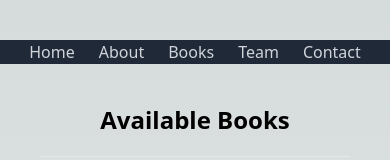
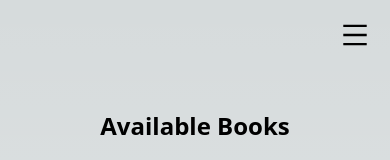
Before and after one commit to JayMy45/rewritingNarratives, a Next.js app: page /book in a window 390 px wide. Shown: the top 160 px of the page. Built offline with nearby package versions, Linux system fonts and the light colour scheme.

Commit message:
implemented hamburger functionality

```diff
--- a/app/hamburger.js
+++ b/app/hamburger.js
@@ -27,8 +27,8 @@ export default function Hamburger() {
                 />
             </div>
             <div className={navbarOpen
-                ? "fixed left-0 top-0 w-[75%] h-screen bg-slate-800 p-7 ease-in duration-500"
-                : "fixed left-[-100%]  w-[75%] h-screen top-0 p-10 ease-in duration-500"
+                ? "fixed left-0 top-0 w-[75%] h-screen bg-slate-800 p-7 ease-in duration-500 md:hidden z-50"
+                : "fixed left-[-100%]  w-[75%] h-screen top-0 p-10 ease-in duration-500 md:hidden z-50"
             }
             >
                 <div className="flex w-full items-center justify-end">
@@ -47,52 +47,62 @@ export default function Hamburger() {
                                 Home
                             </li>
                         </Link>
-                        <Link href="about">
+                        <Link href="/about">
                             <li
                                 onClick={() => setNavbarOpen(false)}
                                 className="py-4 cursor-pointer">
-                                About
+                                About Us
                             </li>
                         </Link>
-                        <Link href="testimonial">
+                        <Link href="/book">
                             <li
                                 onClick={() => setNavbarOpen(false)}
                                 className="py-4 cursor-pointer">
-                                Testimonial
+                                Books
                             </li>
                         </Link>
-                        <Link href="contact">
+                        <Link href="/team">
                             <li
                                 onClick={() => setNavbarOpen(false)
                                 }
                                 className="py-4 cursor-pointer">
-                                Contact
+                                Dream Team
+                            </li>
+                        </Link>
+                        <Link href="/contact">
+                            <li
+                                onClick={() => setNavbarOpen(false)
+                                }
+                                className="py-4 cursor-pointer">
+                                Contact Us
                             </li>
                         </Link>
                     </ul>
                 </div>
                 <div>
                     <div className="flex flex-row justify-around pt-10 items-center">
-
+                        <Link href={'https://www.facebook.com/profile.php?id=100092835397018&mibextid=LQQJ4d'}
+                            target="_blank"
+                            rel="noopener noreferrer"
+                        >
                             <AiOutlineInstagram
                                 size={30}
                                 className="cursor-pointer"
                                 onClick={() => setNavbarOpen(false)
                                 }
                             />
+                        </Link>
+                        <Link href={'https://www.instagram.com/oledasinkler_/?igshid=MmIzYWVlNDQ5Yg%3D%3D'}
+                            target="_blank"
+                            rel="noopener noreferrer"
+                        >
                             <AiOutlineFacebook
                                 size={30}
                                 className="cursor-pointer"
                                 onClick={() => setNavbarOpen(false)
                                 }
                             />
-                        <AiOutlineTwitter
-                            size={30}
-                            className="cursor-pointer"
-                            onClick={() => setNavbarOpen(false)
-                            }
-                        />
-
+                        </Link>
                     </div>
                 </div>
             </div>
--- a/app/navbar.js
+++ b/app/navbar.js
@@ -5,67 +5,64 @@ export default function NavBar() {
 
     return (
         <>
-            <nav className="h-34 mt-10 md:mt-0 md:mt-0 bg-gray-800 dark:bg-transparent">
+            <nav className="hidden md:block h-34 mt-10 md:mt-0 md:mt-0 bg-gray-800 dark:bg-transparent">
                 <div className="flex justify-between h-full items-center">
                     <div className="w-1/6 hidden md:block">
 
                         <div className="">
-                            {/* <span className="">
-                                <img
-                                src="https://res.cloudinary.com/dp04hh5pz/image/upload/v1690422041/RewriteTheNarrative/ReWrte_the_Narrative_6_yyho2e.png"
-                                alt="Rewrite the Narrative Logo"
-                                className="w-36 h-36 p-2 mx-auto"
-                            />
-                            </span>
-                            <span className=""> */}
                             <img
                                 src="https://res.cloudinary.com/dp04hh5pz/image/upload/v1690519474/RewriteTheNarrative/ReWriteTheNarrative.bgRed_v6x6zc.png"
                                 alt="Rewrite the Narrative Red Logo"
                                 className="w-36 h-36 p-2 mx-auto"
                             />
-                            {/* </span> */}
                         </div>
                     </div>
 
                     <div className="flex flex-row justify-center mx-auto w-2/6">
-                        <div className="mx-3 text-gray-300">
+                        <div className="hidden md:block mx-3 text-gray-300">
                             <Link href="/" >Home</Link>
                         </div>
 
-                        <div className="mx-3">
+                        <div className="hidden md:block mx-3">
                             <Link href="/about" >
-                                <span className="hidden lg:inline text-gray-300">About Us</span>
-                                <span className="inline lg:hidden text-gray-300">About</span>
+                                <span className="hidden xl:inline text-gray-300">About Us</span>
+                                <span className="inline xl:hidden text-gray-300">About</span>
                             </Link>
                         </div>
 
-                        <div className="mx-3 text-gray-300">
+                        <div className="hidden md:block mx-3 text-gray-300">
                             <Link href="/book">Books</Link>
                         </div>
 
-                        <div className="mx-3">
+                        <div className="hidden md:block mx-3">
                             <Link href="/team" >
-                                <span className="hidden lg:inline text-gray-300">Dream Team</span>
-                                <span className="inline lg:hidden text-gray-300">Team</span>
+                                <span className="hidden xl:inline text-gray-300">Dream Team</span>
+                                <span className="inline xl:hidden text-gray-300">Team</span>
                             </Link>
                         </div>
 
-                        <div className="mx-3 text-gray-300">
+                        <div className="hidden md:block mx-3 text-gray-300">
                             <Link href="/contact" >Contact</Link>
                         </div>
                     </div>
                     <div className="w-1/6 hidden md:block">
                         <div className="flex justify-between w-24 mx-auto">
+
+                            {/* facebook link */}
                             <div>
                                 <a href="https://www.facebook.com/profile.php?id=100092835397018&mibextid=LQQJ4d">
                                     <img className="bg-white rounded-lg w-7 h-7" src="https://res.cloudinary.com/dp04hh5pz/image/upload/v1690513224/RewriteTheNarrative/Icon_Images_wwcmz7.png" alt="Facebook Logo" title="Facebook" />
                                 </a>
                             </div>
+
+                            {/* instagram link */}
                             <div>
                                 <a href="https://www.instagram.com/oledasinkler_/?igshid=MmIzYWVlNDQ5Yg%3D%3D">
                                     <img className="bg-gray-200 rounded-lg w-7 h-7" src="https://res.cloudinary.com/dp04hh5pz/image/upload/v1690513678/RewriteTheNarrative/Icon_Images_2_jdxlrj.png" alt="Instagram Logo" title="Instagram" />
                                 </a>
                             </div>
+
+                            {/* clubhouse link */}
                             <div>
                                 <a href="https://www.clubhouse.com/house/rewrite-the-narrative">
                                     <img className="bg-gray-200 rounded-lg w-7 h-7" src="https://res.cloudinary.com/dp04hh5pz/image/upload/v1690572546/RewriteTheNarrative/clubhouseIcon_hdkraj.png" alt="Clubhouse.com Logo" title="Clubhouse" />
@@ -73,10 +70,13 @@ export default function NavBar() {
                             </div>
                         </div>
                     </div>
+                    <div className="">
+                    </div>
                 </div>
-                {/* <Hamburger /> */}
             </nav>
-
+            <div className="flex">
+                <Hamburger />
+            </div>
         </>
 
     )
--- a/app/page.js
+++ b/app/page.js
@@ -8,7 +8,7 @@ export default function Home() {
         <h1 className='home_welcome m-0 text-7xl text-black dark:text-orange-300 mt-5'>Welcome</h1>
       </div>
 
-      <div className='xl:py-auto'>
+      <div className='xl:py-auto z-5'>
         <Image
           className="relative rounded-full mt-28 md:mt-0"
           src="https://res.cloudinary.com/dp04hh5pz/image/upload/v1690413201/RewriteTheNarrative/ReWrte_the_Narrative_4_tzprwx.png"
```
Lines whose indentation alone changed are shown as unchanged.
